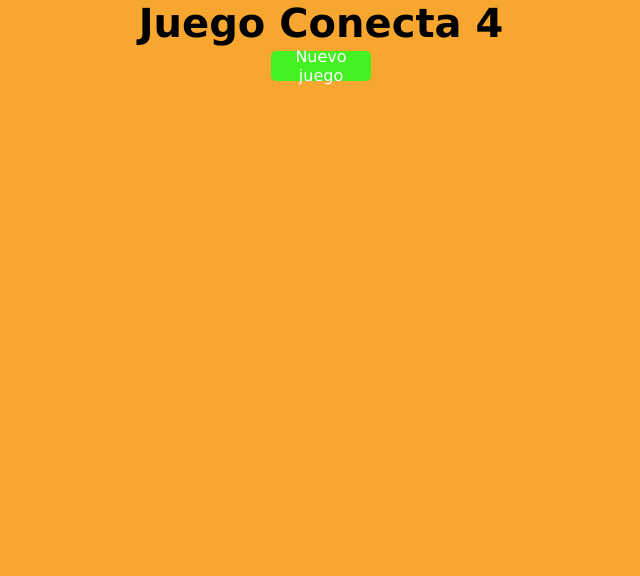
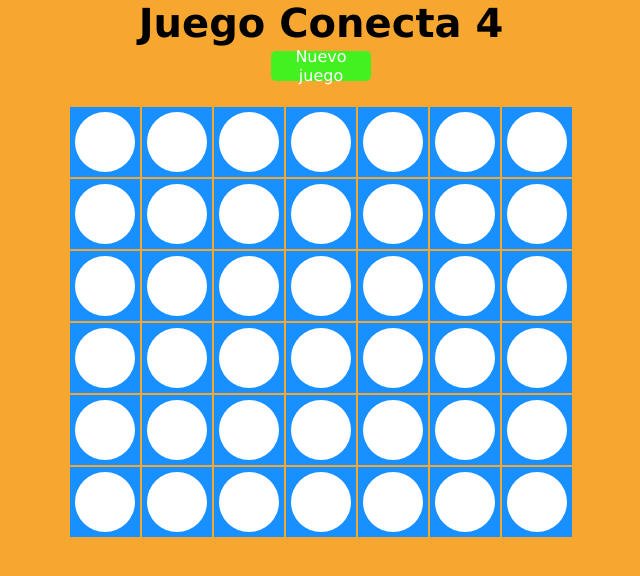
Before and after one commit to gogohhh/cuatro-en-linea, a React (Create React App) app: page / in a window 1280 px wide. Shown: the top 576 px of the page, without its empty margins (319-959 px from the left). Built offline with nearby package versions, Linux system fonts and the light colour scheme.

Commit message:
Fin del juego si  hay un ganador verticalmente

```diff
--- a/src/App.js
+++ b/src/App.js
@@ -1,6 +1,7 @@
 import './App.css';
 import React, { Component } from 'react';
 import Row from './Row';
+
 class App extends Component {
   constructor(props) {
     super(props);
@@ -9,7 +10,8 @@ class App extends Component {
       jugador1: 1,
       jugador2: 2,
       tiroActual: null, /** currentPlayer */
-      board: []
+      board: [],
+      finJuego: false
     };
 
     this.juega = this.juega.bind(this);
@@ -25,11 +27,13 @@ class App extends Component {
       for (let c = 0; c < 7; c++) {  //recorre las columnas a 7 columnas
         row.push(null)
       }
+      board.push(row); //agrega las filas al board
     }
 
     this.setState({
       board,
-      tiroActual: this.state.jugador1
+      tiroActual: this.state.jugador1,
+      finJuego: false
     });
   }
 
@@ -40,15 +44,43 @@ class App extends Component {
   }
 
   juega(c){
-    let board = this.state.board;
+    if(!this.state.finJuego){     //Si el estado del finjuego es verdadero
+
+      // check status of the board
+      let status = this.comprobarGanador();
+      if(status === this.state.jugador1){
+        this.setState( {board, finJuego: true});
+      }
+
+      let board = this.state.board;
       for (let r = 5; r >= 0; r--) {
         if (!board[r][c]) {
           board[r][c] = this.state.tiroActual;
           break;
         }
       }
-    this.setState({  tiroActual: this.turnoJugador() }); /* seteamos el estado anterior en una nueva funcion */
+
+      this.setState({  tiroActual: this.turnoJugador() }); // seteamos el estado anterior en una nueva funcion
+    }
   }
+
+  // Comprobar ganador en verticalmente
+  checkVertical(board) {
+    // Comprobar que row sea mayor a 3
+    for (let r = 3; r < 6; r++) {
+      for (let c = 0; c < 7; c++) {
+        if (board[r][c] && board[r][c] === board[r-1][c] && board[r][c] === board[r-2][c] && board[r][c] === board[r-3][c]) {
+          return board[r][c];
+        }
+      }
+    }
+  }
+
+  // Return checkVertical in a new funtion
+  comprobarGanador() {
+    return this.checkVertical(this.state.board);
+  }
+
 
   componentWillMount() {
     this.iniciarBoard();
```
